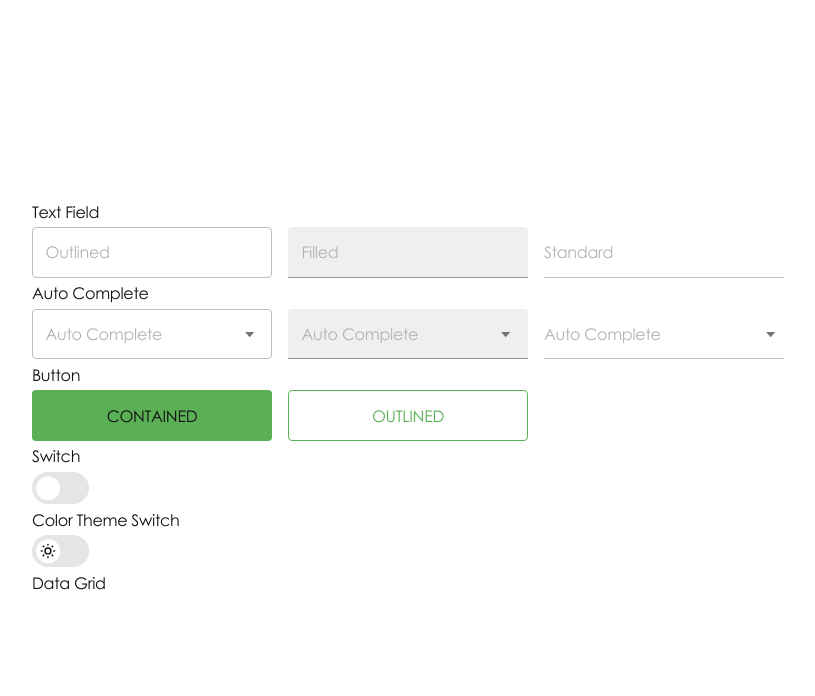
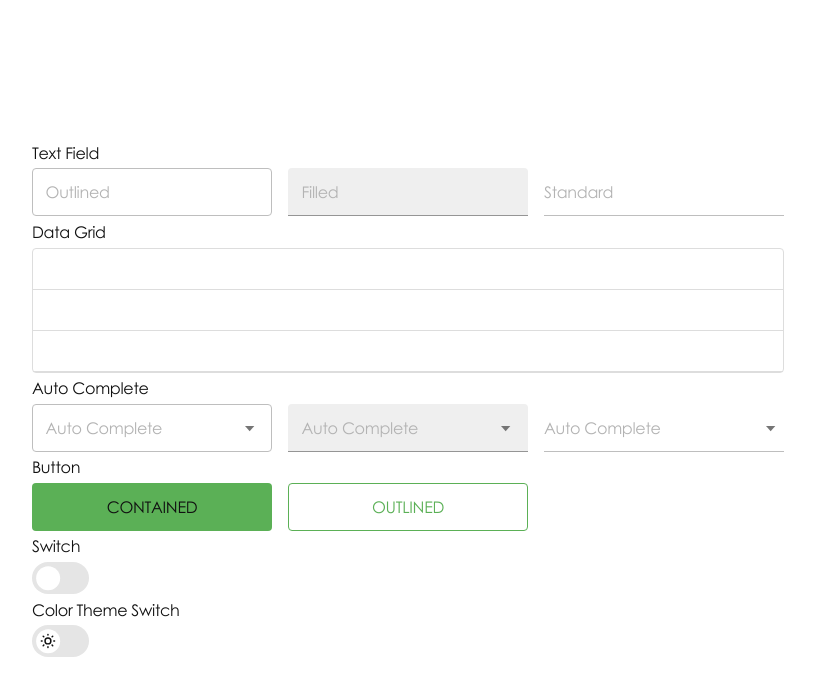
Before and after one commit to Myslitel666/Svelte-UI, a SvelteKit app: page / in a window 1280 px wide. Shown: the top 696 px of the page, without its empty margins (232-1047 px from the left). Built offline with nearby package versions, Linux system fonts and the light colour scheme.

Commit message:
Global styles have been changed, such as the height of text fields, the color of the elegant border.

```diff
--- a/src/components/data-display/data-grid/DataGrid.svelte
+++ b/src/components/data-display/data-grid/DataGrid.svelte
@@ -0,0 +1,55 @@
+<div
+    class = 'cell data-grid'
+    style:--Xl-border-color = {borderColor}
+>
+    <div class = 'cell row'>
+    </div>
+    <div class = 'cell row'>
+    </div>
+    <div class = 'cell row'>
+    </div>
+</div>
+
+<script lang='ts'>
+	import { type IColorThemeStore } from './../../../interfaces/color-theme/IColorThemeStore';
+    import { themeStore } from '../../../stores/ColorThemeStore';
+
+    // Свойства для управления CSS-стилями
+    export let backgroundColor = '';                          /* Цвет заливки */
+    export let borderColor = '';                              /* Цвет обводки */
+
+    // Флаги для отслеживания, передал ли пользователь значение извне
+    let isBackgroundColorFromUser = backgroundColor !== '';
+    let isBorderColorFromUser = borderColor !== '';
+
+    let theme: IColorThemeStore | undefined;
+
+    // Подписываемся на изменения темы
+    themeStore.subscribe(value => {
+        theme = value; //Инициализация объекта темы
+
+        // Устанавливаем значения цветов при смене темы
+        if (!isBackgroundColorFromUser) backgroundColor = theme.disabled.touch;
+        if (!isBorderColorFromUser) borderColor = theme.border.alegant.color;
+    });
+
+</script>
+
+<style>
+    .cell {
+        border: 1px solid; /* Толщина и цвет обводки таблицы */
+        border-color: var(--Xl-border-color);
+    }
+
+    .data-grid {
+        border-radius: 4px;
+        width: 100%;
+    }
+
+    .row {
+        height: 2.5rem;
+        border-left: none;
+        border-right: none;
+        border-top: none;
+    }
+</style>
--- a/src/components/inputs/text-fields/TextField.svelte
+++ b/src/components/inputs/text-fields/TextField.svelte
@@ -42,7 +42,7 @@
         style:--Xl-color = {primaryColor}
         style:--Xl-font-size = {fontSize}
         style:--Xl-labelColor = {labelColor}
-        style:--Xl-liftingHeight = {variant === 'Outlined' ? `${height}/2` : variant === 'Standard' ? `${height}/2 + 0.45rem` : `${height}/2 + 0.74rem`}
+        style:--Xl-liftingHeight = {variant === 'Outlined' ? `${height}/2` : variant === 'Standard' ? `${height}/2 + 0.65rem` : `${height}/2 + 0.7rem`}
     >
         {label}
     </label>
@@ -112,7 +112,7 @@
         if (!disabledborderWidth) disabledborderWidth = theme.border.disabled.width;
         if (!paddingLeft) paddingLeft = variant === 'Standard' ? '0' : theme.controls.textField.padding;
         if (!paddingRight) paddingRight = theme.controls.textField.padding;
-        if (!paddingTop) paddingTop = variant !== 'Outlined' ? theme.controls.textField.padding : '0';
+        if (!paddingTop) paddingTop = variant !== 'Outlined' ? '1rem' : '0';
         if (!width) width = theme.controls.width;
         if (!fontSize) fontSize = theme.typography.fontSize;
     }
--- a/src/interfaces/color-theme/IColorThemeStore.ts
+++ b/src/interfaces/color-theme/IColorThemeStore.ts
@@ -11,6 +11,9 @@ export interface IColorThemeStore {
         active: {
             color: string;
             width: string;
+        };
+        alegant: {
+            color:  string;
         };
         borderRadius: string;
     };
--- a/src/routes/+page.svelte
+++ b/src/routes/+page.svelte
@@ -19,6 +19,10 @@
 				variant = 'Standard'
 				label = 'Standard'
 			/>
+		</div>
+		<p class='heading'>Data Grid</p>
+		<div class="components-container">
+			<DataGrid />
 		</div>
 		<p class = 'heading'>Auto Complete</p>
 		<div class="components-container">
@@ -53,10 +57,6 @@
 		<div>
 			<ColorThemeSwitch />
 		</div>
-		<p class='heading'>Data Grid</p>
-		<div>
-			<DataGrid />
-		</div>
 	</div>
 </div>
 
--- a/src/stores/ColorThemeStore.ts
+++ b/src/stores/ColorThemeStore.ts
@@ -20,6 +20,9 @@ const theme = derived(themeMode, ($themeMode): IColorThemeStore => ({
             color:  $themeMode === 'light' ? '#959595' : '#a0a0a0',
             width: '2px',
         },
+        alegant: {
+            color:  $themeMode === 'light' ? '#ddd' : '#484848',
+        },
         borderRadius: '4px',
     },
     colors: {
@@ -39,7 +42,7 @@ const theme = derived(themeMode, ($themeMode): IColorThemeStore => ({
         textField: {
             padding: '0.85rem',
         },
-        height: '3.15rem',
+        height: '3rem',
         width: '15rem',
     },
     disabled: {
```
